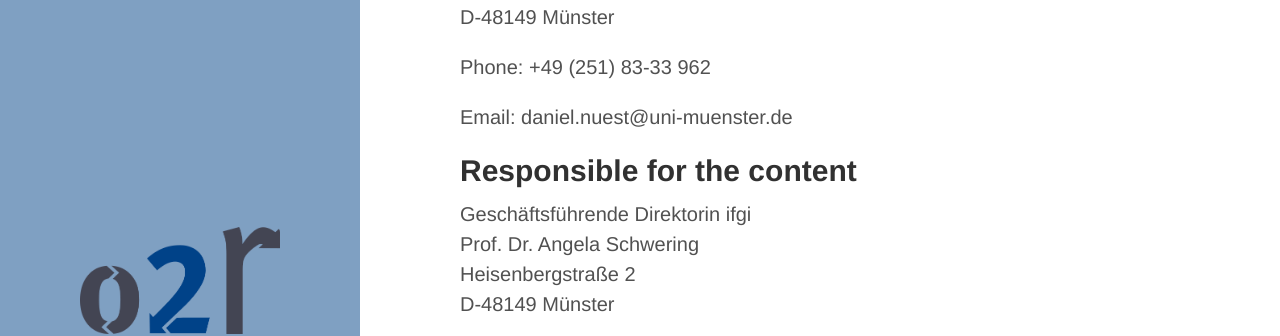
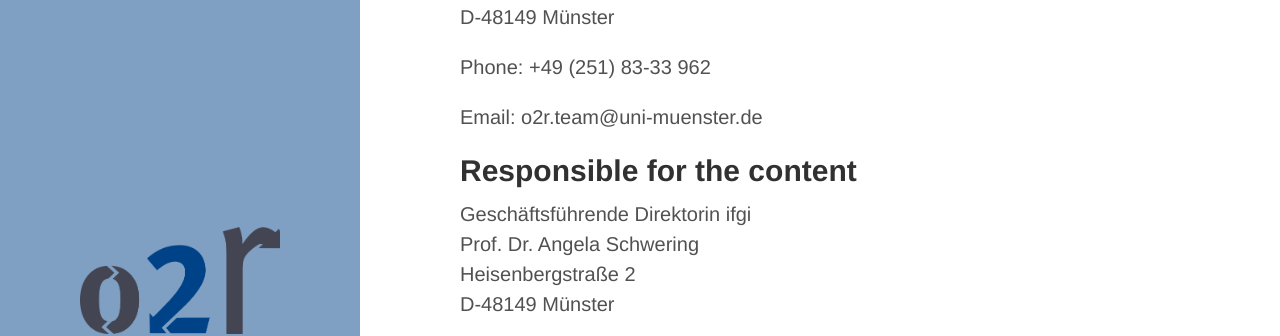
Before and after one commit to o2r-project/o2r-project.github.io, a Jekyll site: the page built from imprint.md, in a window 1280 px wide and 1247 px high. Shown: the part 286-622 px from the top of the window. Built offline with Jekyll 4.4.1, drawn with Linux system fonts in a browser that asks for light colours; nearby versions of some CDN libraries.

Commit message:
update contact email

```diff
--- a/imprint.md
+++ b/imprint.md
@@ -15,8 +15,7 @@
 
 Phone: +49 (251) 83-33 962
 
-Email: daniel.nuest@uni-muenster.de
-
+Email: o2r.team@uni-muenster.de
 
 ## Responsible for the content
 
```
